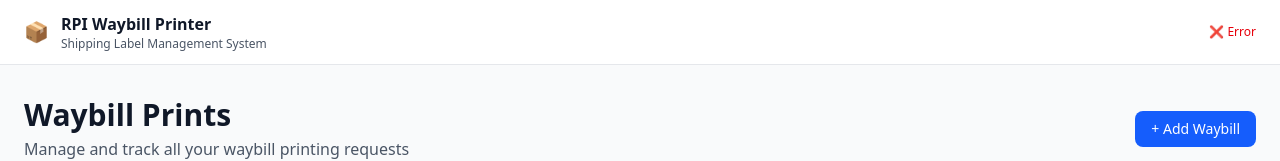
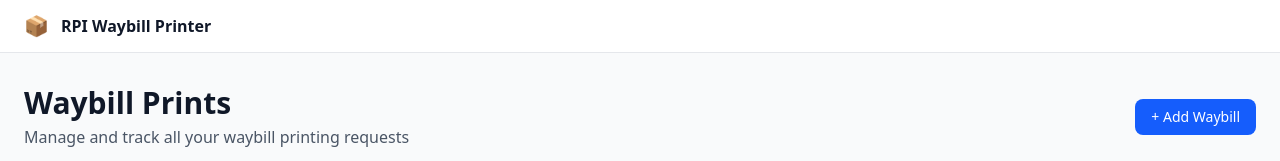
Before and after one commit to darrylmangibin/mirror-rpi-waybill-printer, a React app in the folder frontend/: page / in a window 1280 px wide. Shown: the top 161 px of the page. Built offline with nearby package versions, Linux system fonts and the light colour scheme; no server answers; the HTML template or start-up script is replaced by a standard one.

Commit message:
minor changes

```diff
--- a/frontend/src/components/global/components/TopNavbar.tsx
+++ b/frontend/src/components/global/components/TopNavbar.tsx
@@ -1,42 +1,19 @@
-export interface TopNavbarProps {
-	loading: boolean;
-	error: boolean;
-	data: any;
-}
-
-export const TopNavbar = ({ loading, error, data }: TopNavbarProps) => (
+export const TopNavbar = () => (
 	<div className='border-b border-gray-200 bg-white sticky top-0 z-40'>
 		<div className='max-w-7xl mx-auto px-4 sm:px-6 py-2 sm:py-3 flex items-center justify-between gap-2 sm:gap-3'>
 			{/* Logo and Title */}
 			<div className='flex items-center gap-2 sm:gap-3 min-w-0'>
-				<div className='text-lg sm:text-xl flex-shrink-0'>📦</div>
+				<div className='text-xl sm:text-xl flex-shrink-0'>📦</div>
 				<div className='min-w-0'>
 					<h1 className='text-sm sm:text-base font-bold text-gray-900 truncate'>
 						RPI Waybill Printer
 					</h1>
-					<p className='text-xs text-gray-600 hidden sm:block'>
-						Shipping Label Management System
-					</p>
 				</div>
 			</div>
 
 			{/* Status Indicator */}
 			<div className='flex items-center gap-2 flex-shrink-0'>
-				{loading && (
-					<span className='text-xs text-blue-600 whitespace-nowrap'>
-						🔄 <span className='hidden sm:inline'>Connecting...</span>
-					</span>
-				)}
-				{error && (
-					<span className='text-xs text-red-600 whitespace-nowrap'>
-						❌ <span className='hidden sm:inline'>Error</span>
-					</span>
-				)}
-				{data && (
-					<span className='text-xs text-green-600 whitespace-nowrap'>
-						✅ <span className='hidden sm:inline'>Connected</span>
-					</span>
-				)}
+				{/* DO SOMETHING HERE */}
 			</div>
 		</div>
 	</div>
--- a/frontend/src/modules/Home/index.tsx
+++ b/frontend/src/modules/Home/index.tsx
@@ -13,7 +13,6 @@ import {
 import type { ColumnDef } from '@tanstack/react-table';
 import { DataTable } from '@/components/global/components/DataTable';
 import { TopNavbar } from '@/components/global/components/TopNavbar';
-import { useApi } from '../../useApi';
 
 export type WaybillPrint = {
 	id: number;
@@ -234,8 +233,6 @@ export const waybillColumns: ColumnDef<WaybillPrint>[] = [
 	},
 ];
 const Home = () => {
-	const { data, loading, error } = useApi('/api/hello');
-
 	const handleRowsSelected = (rows: WaybillPrint[]) => {
 		console.log('Selected rows:', rows);
 	};
@@ -243,7 +240,7 @@ const Home = () => {
 	return (
 		<>
 			{/* Top Navigation Bar */}
-			<TopNavbar loading={loading} error={error ?? false} data={data} />
+			<TopNavbar />
 
 			{/* Main Content */}
 			<div className='max-w-7xl mx-auto px-6 py-8'>
```
